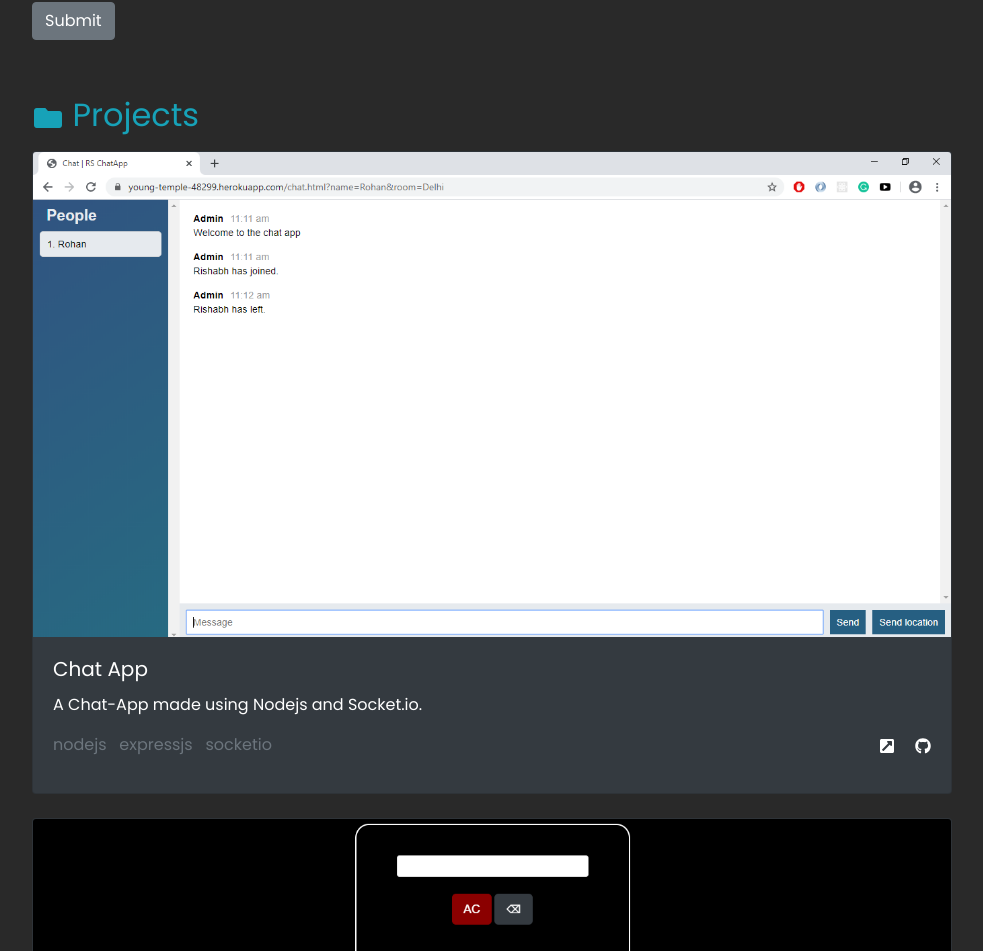
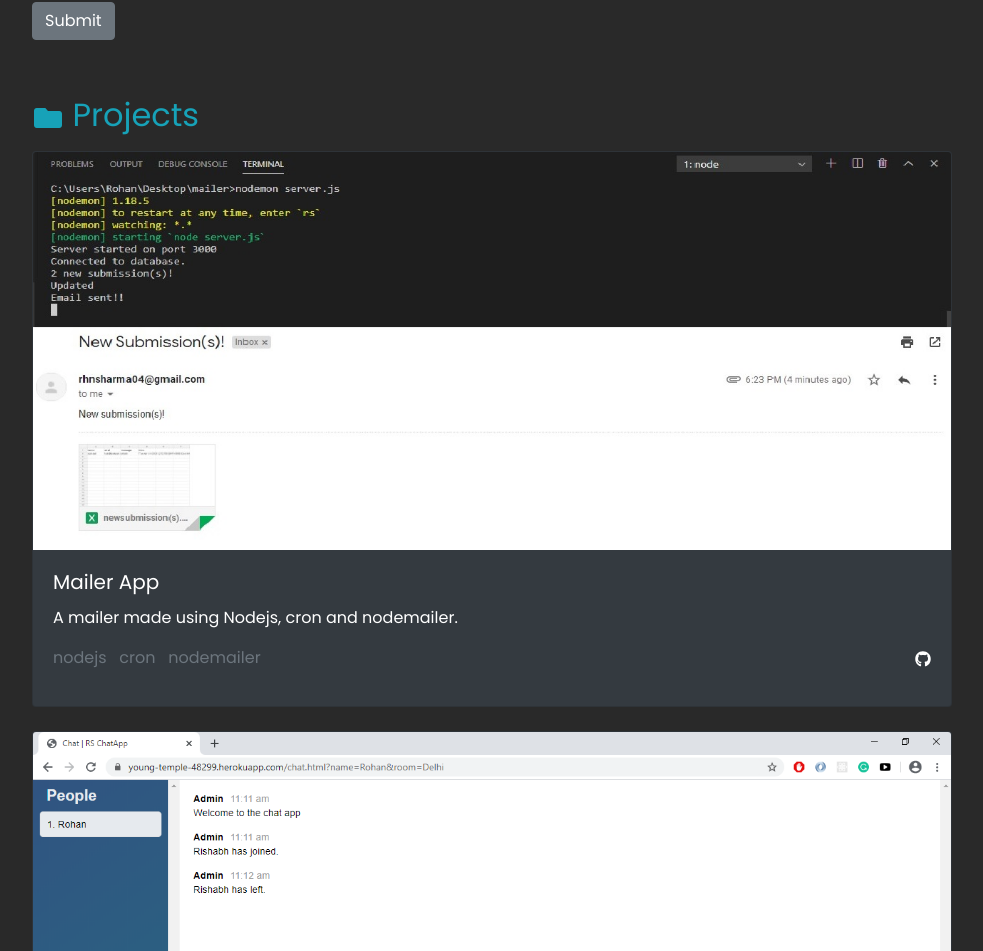
Before and after one commit to RhnSharma/React_test, a React (Create React App) app in the folder client/: page / in a window 1280 px wide. Shown: the part 1848-2799 px from the top of the page, without its empty margins (53-1036 px from the left). Built offline with nearby package versions, Linux system fonts and the light colour scheme.

Commit message:
Added a new project

```diff
--- a/client/src/components/ProjectsPage.js
+++ b/client/src/components/ProjectsPage.js
@@ -2,6 +2,7 @@ import React from 'react';
 import { Container, Row, Col } from 'reactstrap';
 import chatapp from '../images/chatapp.jpg';
 import calculator from '../images/jscalc.png';
+import mailerapp from '../images/mailerapp.jpg';
 import { IoMdFolder } from 'react-icons/io';
 import { FaExternalLinkSquareAlt, FaGithub } from 'react-icons/fa';
 import './../App.css';
@@ -12,6 +13,21 @@ const ProjectsPage = (props) => {
       <Row>
         <Col md="10">
         <h1 className='display-4 mb-3 text-info title' style={{'fontSize':'2rem'}}> <IoMdFolder /> Projects</h1>
+        <div className="card text-white bg-dark mb-4">
+          <img className="card-img-top" src={mailerapp} alt="Mailer app"></img>
+          <div className="card-body">
+            <h5 className="card-title">Mailer App</h5>
+            <p className="card-text">A mailer made using Nodejs, cron and nodemailer.</p>
+            <div className='sub'>
+            <div className='subleft'>
+            <p className='text-muted'>nodejs &nbsp; cron &nbsp; nodemailer</p>
+            </div>
+            <div className='subright'>
+            <a href='https://github.com/RhnSharma/mailer' target='_blank' rel='noopener noreferrer'><FaGithub className='link' color='white' title='Github repository link'/></a>
+            </div>
+            </div>
+          </div>
+        </div>
         <div className="card text-white bg-dark mb-4">
           <img className="card-img-top" src={chatapp} alt="Chat app"></img>
           <div className="card-body">
```
Also changed, not shown: client/src/images/mailerapp.jpg (added).
